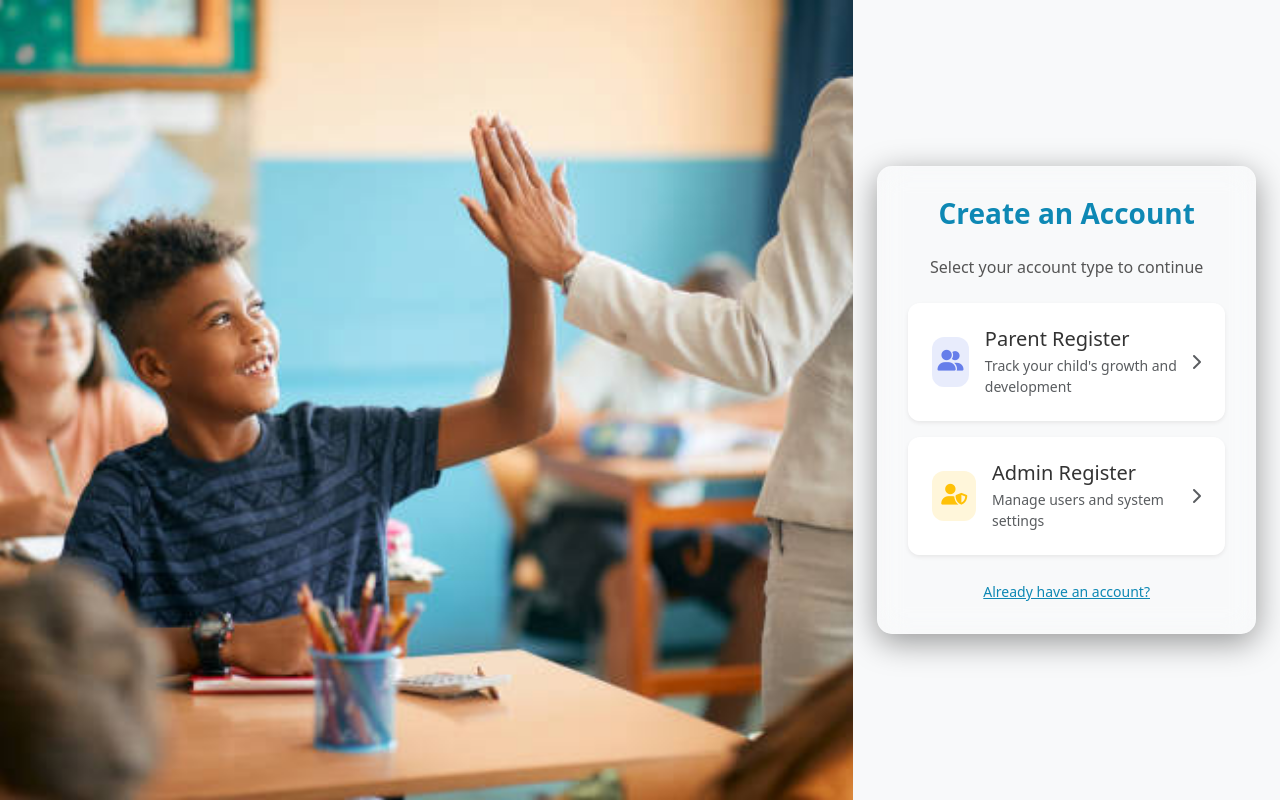
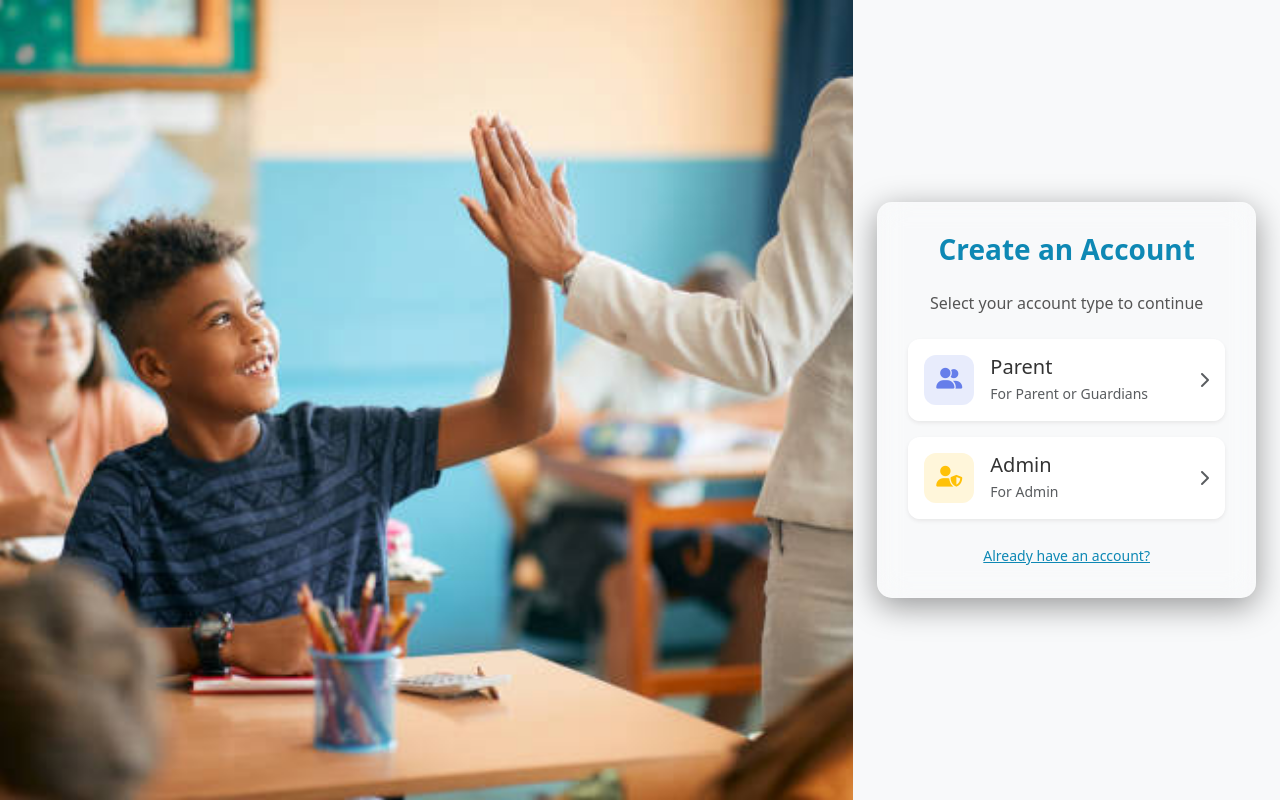
Before and after one commit to TongYwen/childfyp3, a Flask app: page /register/select in a window 1280 px wide. Run offline with Flask 3, Linux system fonts and the light colour scheme; some libraries are stand-ins or nearby versions.

Commit message:
Fix selection cards centering and simplify card text

```diff
--- a/templates/register_select.html
+++ b/templates/register_select.html
@@ -18,13 +18,13 @@
           <!-- Parent Register Card -->
           <a href="{{ url_for('register_parent') }}" class="register-card text-decoration-none">
             <div class="card border-0 shadow-sm">
-              <div class="card-body d-flex align-items-center p-4">
+              <div class="card-body d-flex align-items-center p-3">
                 <div class="register-icon bg-primary-soft me-3">
                   <i class="fas fa-user-friends text-primary"></i>
                 </div>
-                <div>
-                  <h5 class="card-title mb-1" style="color: #333;">Parent Register</h5>
-                  <p class="card-text text-muted mb-0 small">Track your child's growth and development</p>
+                <div class="text-start">
+                  <h5 class="card-title mb-1" style="color: #333;">Parent</h5>
+                  <p class="card-text text-muted mb-0 small">For Parent or Guardians</p>
                 </div>
                 <i class="fas fa-chevron-right ms-auto text-muted"></i>
               </div>
@@ -34,13 +34,13 @@
           <!-- Admin Register Card -->
           <a href="{{ url_for('register_admin') }}" class="register-card text-decoration-none">
             <div class="card border-0 shadow-sm">
-              <div class="card-body d-flex align-items-center p-4">
+              <div class="card-body d-flex align-items-center p-3">
                 <div class="register-icon bg-warning-soft me-3">
                   <i class="fas fa-user-shield text-warning"></i>
                 </div>
-                <div>
-                  <h5 class="card-title mb-1" style="color: #333;">Admin Register</h5>
-                  <p class="card-text text-muted mb-0 small">Manage users and system settings</p>
+                <div class="text-start">
+                  <h5 class="card-title mb-1" style="color: #333;">Admin</h5>
+                  <p class="card-text text-muted mb-0 small">For Admin</p>
                 </div>
                 <i class="fas fa-chevron-right ms-auto text-muted"></i>
               </div>
```
